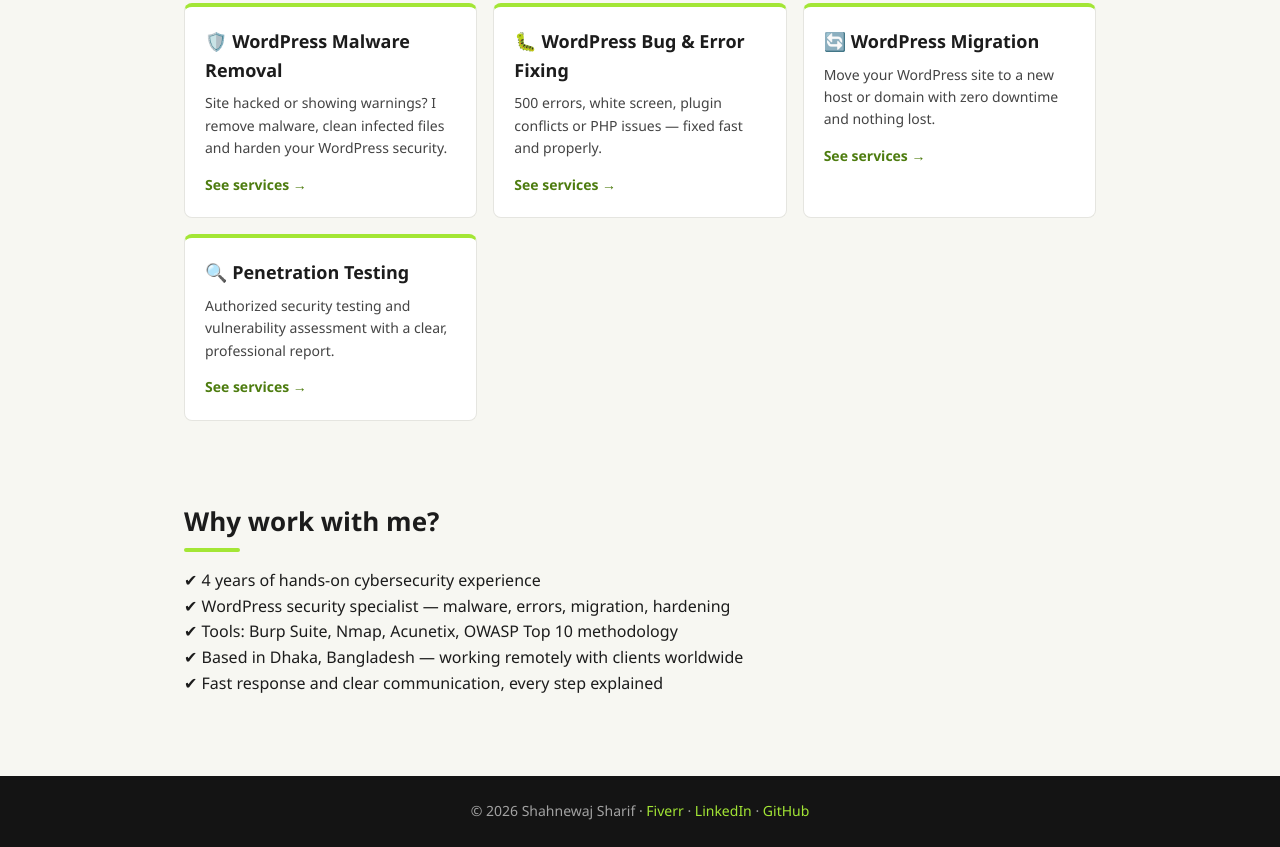
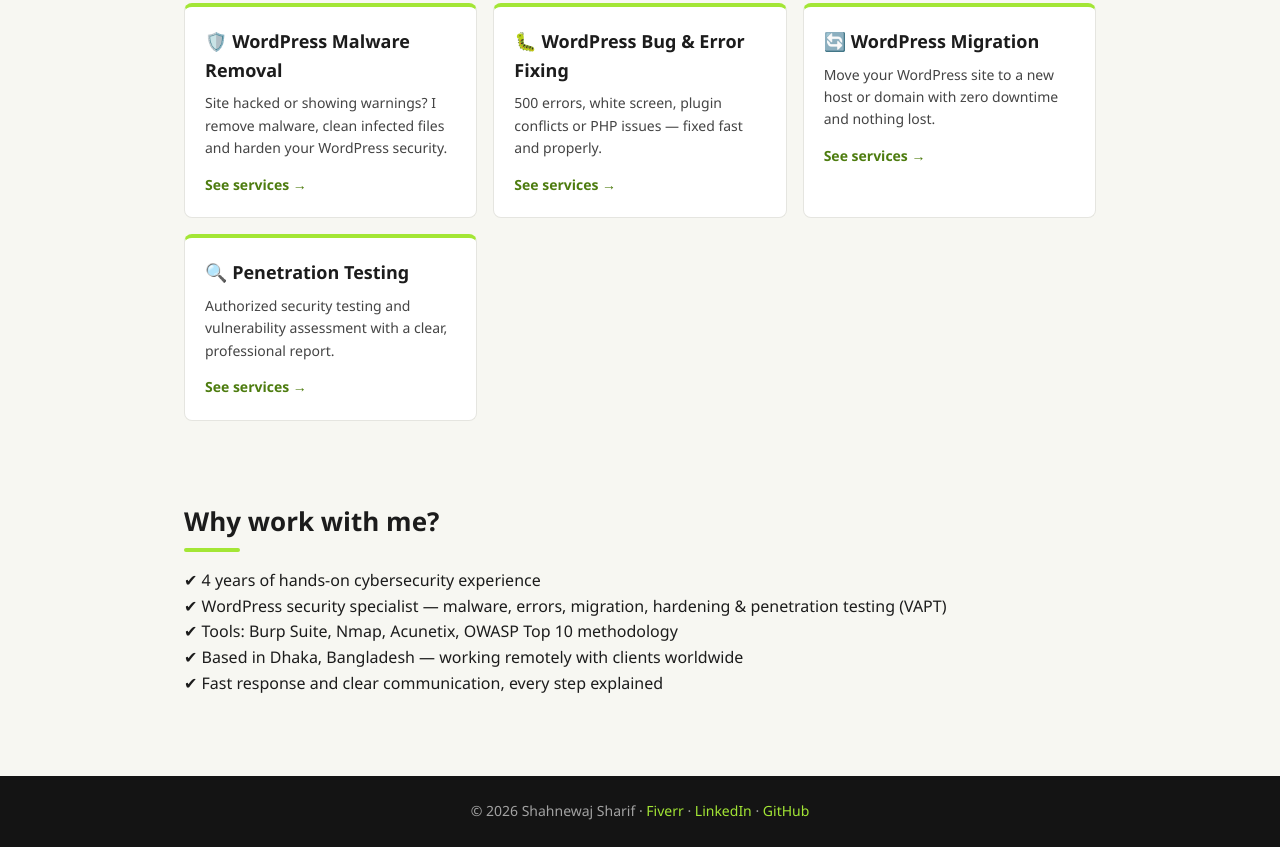
Before and after one commit to shahsec/shahsec.github.io, a plain HTML site: page index.html in a window 1280 px wide. Shown: the part 664-1511 px from the top of the page. Drawn offline with Linux system fonts and the light colour scheme.

Commit message:
Update index.html

```diff
--- a/index.html
+++ b/index.html
@@ -58,7 +58,7 @@
 <div class="wrap">
   <h2>Why work with me?</h2>
   <p>✔ 4 years of hands-on cybersecurity experience<br>
-  ✔ WordPress security specialist — malware, errors, migration, hardening<br>
+  ✔ WordPress security specialist — malware, errors, migration, hardening & penetration testing (VAPT)<br>
   ✔ Tools: Burp Suite, Nmap, Acunetix, OWASP Top 10 methodology<br>
   ✔ Based in Dhaka, Bangladesh — working remotely with clients worldwide<br>
   ✔ Fast response and clear communication, every step explained</p>
```
